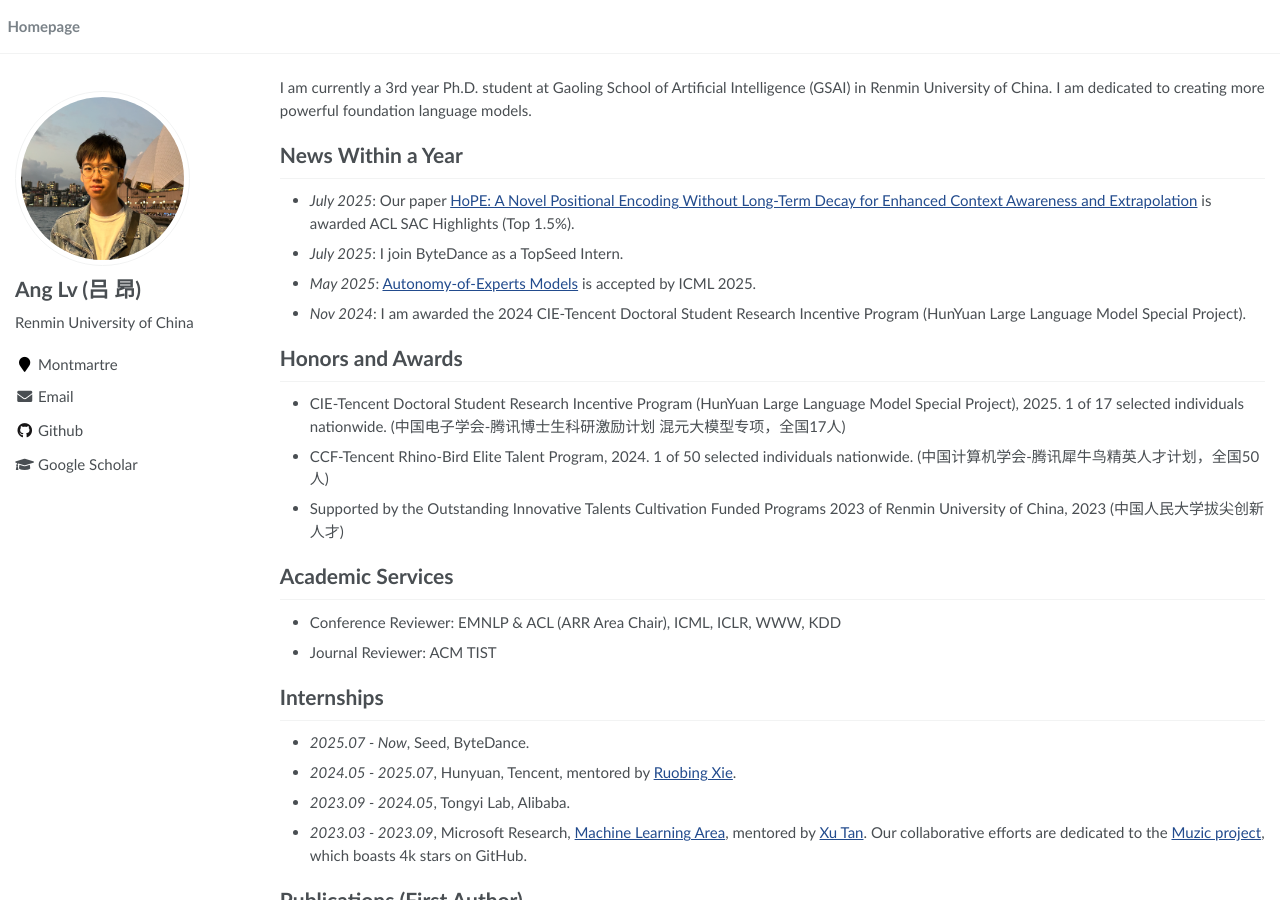
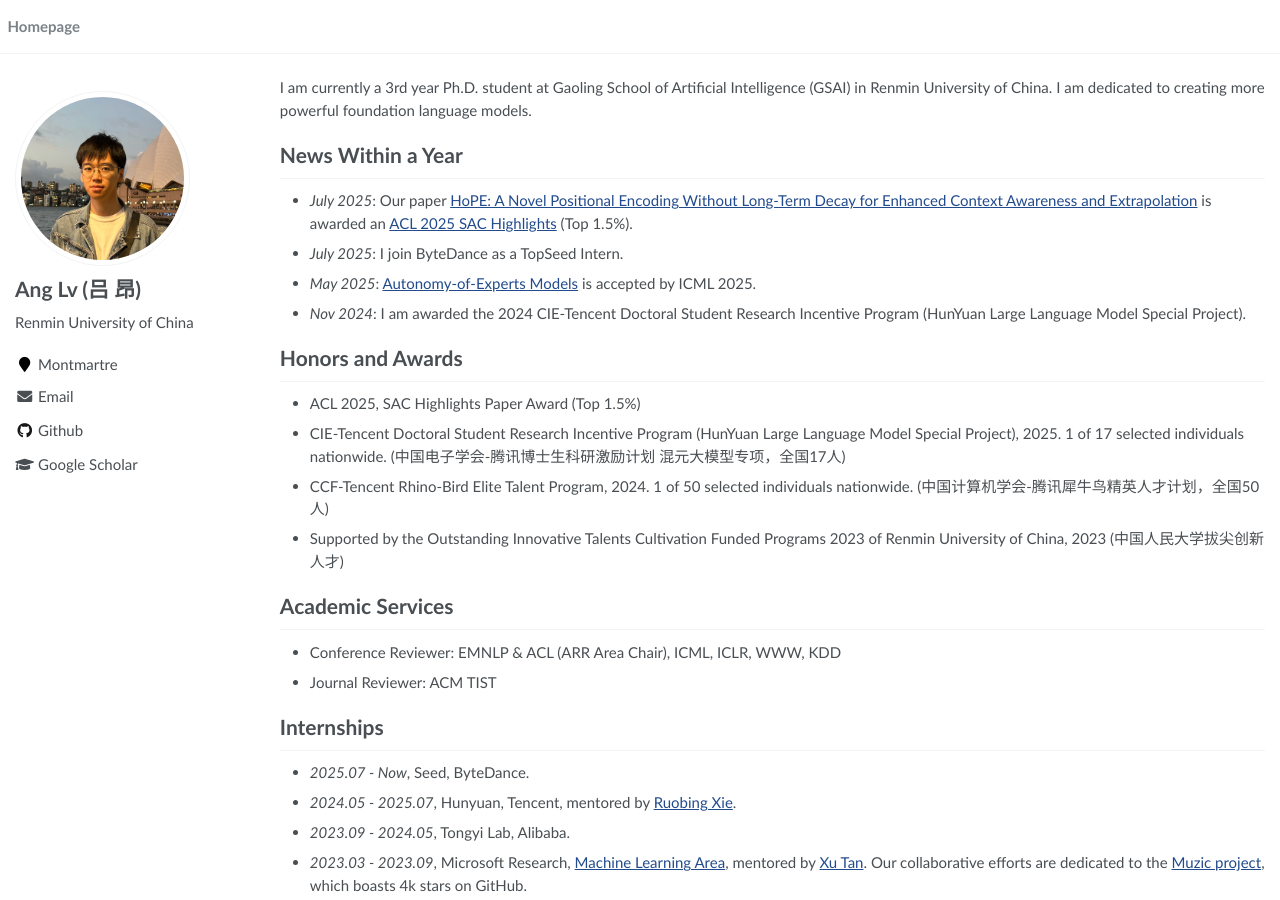
Before and after one commit to trestad/trestad.github.io, a Jekyll site: the page built from _pages/about.md, in a window 1280 px wide and 900 px high. Built offline with Jekyll 4.4.1, drawn with Linux system fonts in a browser that asks for light colours.

Commit message:
Update about.md

```diff
--- a/_pages/about.md
+++ b/_pages/about.md
@@ -14,7 +14,7 @@ I am currently a 3rd year Ph.D. student at Gaoling School of Artificial Intellig
 
 # News Within a Year
 
-- *July 2025*: Our paper [HoPE: A Novel Positional Encoding Without Long-Term Decay for Enhanced Context Awareness and Extrapolation](https://aclanthology.org/2025.acl-long.1123/) is awarded ACL SAC Highlights (Top 1.5%).
+- *July 2025*: Our paper [HoPE: A Novel Positional Encoding Without Long-Term Decay for Enhanced Context Awareness and Extrapolation](https://aclanthology.org/2025.acl-long.1123/) is awarded an [ACL 2025 SAC Highlights](https://2025.aclweb.org/program/awards/) (Top 1.5%).
 
 - *July 2025*: I join ByteDance as a TopSeed Intern.
 
@@ -24,6 +24,7 @@ I am currently a 3rd year Ph.D. student at Gaoling School of Artificial Intellig
 
 # Honors and Awards
 
+- ACL 2025, SAC Highlights Paper Award (Top 1.5%)
 - CIE-Tencent Doctoral Student Research Incentive Program (HunYuan Large Language Model Special Project), 2025. 1 of 17 selected individuals nationwide. (中国电子学会-腾讯博士生科研激励计划 混元大模型专项，全国17人)
 - CCF-Tencent Rhino-Bird Elite Talent Program, 2024. 1 of 50 selected individuals nationwide. (中国计算机学会-腾讯犀牛鸟精英人才计划，全国50人)
 - Supported by the Outstanding Innovative Talents Cultivation Funded Programs 2023 of Renmin University of
```
